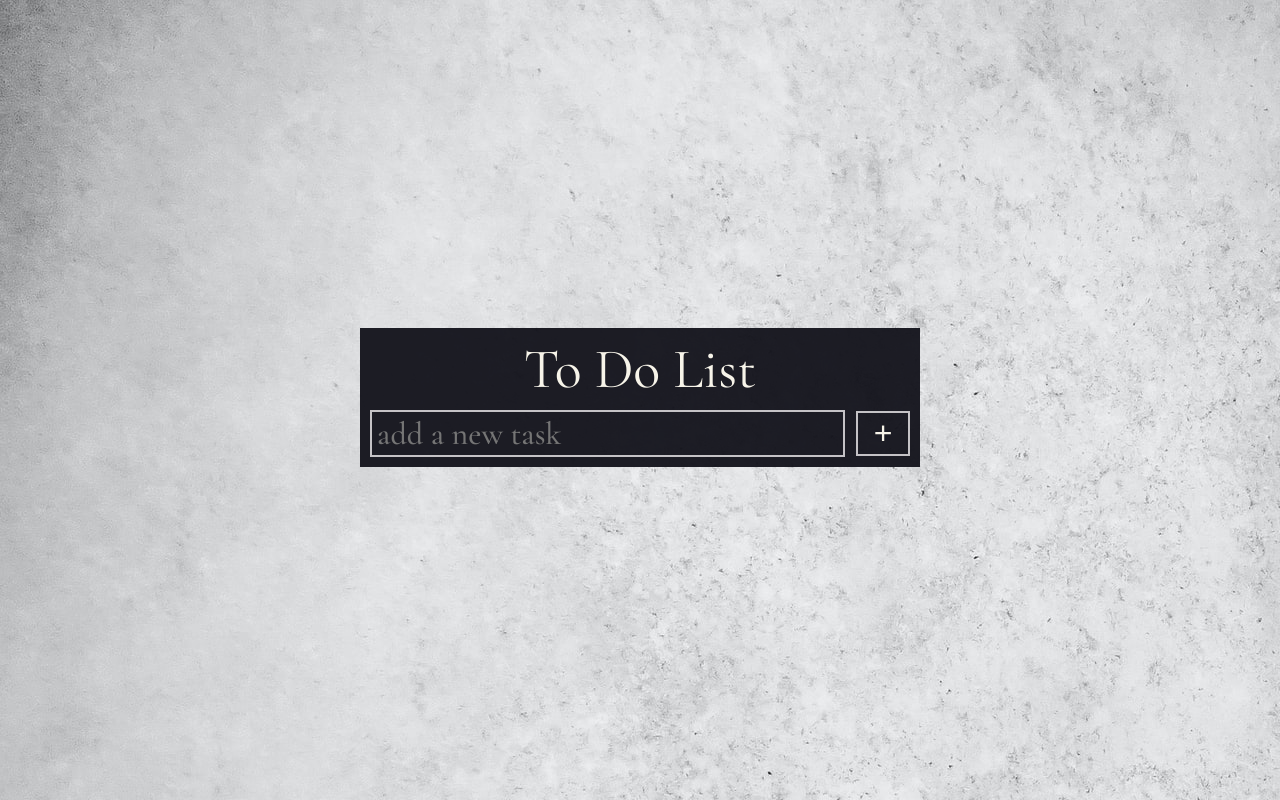
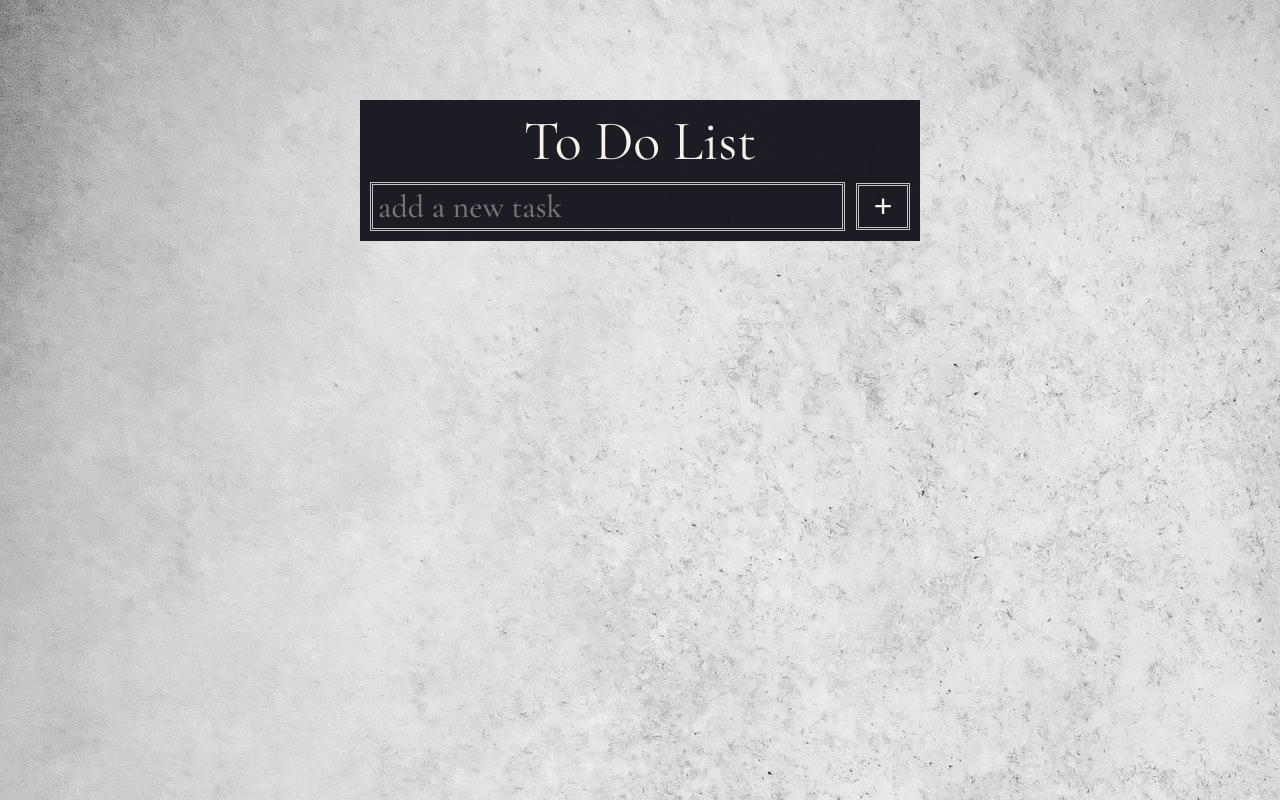
Before and after one commit to francopagnotta/To-Do-List, a plain HTML site: page index.html in a window 1280 px wide. Drawn offline with nearby package versions, Linux system fonts and the light colour scheme.

Commit message:
modified list container location

```diff
--- a/style.css
+++ b/style.css
@@ -17,7 +17,7 @@
 
 	/* colors*/
 	--color-dark: #11111af1;
-	--color-gray: #1B1B27;
+	--color-gray: #c5c3c6;
 	--color-light: #f7f4e9;
 
 }
@@ -28,7 +28,7 @@
 body {
 	height: 100vh;
 	display: flex;
-	align-items: center;
+	align-items:flex-start;
 	justify-content: center;
 	background-image: url("concrete-2.jpg");
 }
@@ -70,7 +70,7 @@ body {
 }
 
 .list__input {
-	border: 2px double #c5c3c6;
+	border: 3px double var(--color-gray);
 	background: none;
 	outline: none;
 	padding: 2px 5px;
@@ -92,7 +92,7 @@ body {
 	padding: 2px 5px;
 	background: none;
 	outline: none;
-	border: 2px double #c5c3c6;
+	border: 3px double #c5c3c6;
 	font-size: 1rem;
 	color: var(--color-light);
 	cursor: pointer;
@@ -113,7 +113,7 @@ body {
 .list__item {
 	list-style-type: none;
 	margin-bottom: 5px;
-	border: 2px double var(--color-dark);
+	border: 3px double var(--color-dark);
 	padding: 2px 5px;
 	font-weight: var(--fontweight-medium);
 	font-size: 1rem;
@@ -134,6 +134,13 @@ text-decoration: 1px line-through var(--color-dark);
 
 
 /* RESPONSIVE WEB DESIGN  - MOBILE FIRST*/
+
+/* min width 320px */
+@media screen and (min-width: 320px) {
+	.list {
+		margin-top: 6.25rem;
+	}
+}
 
 /* min width 768px */
 @media screen and (min-width: 768px) {
```
